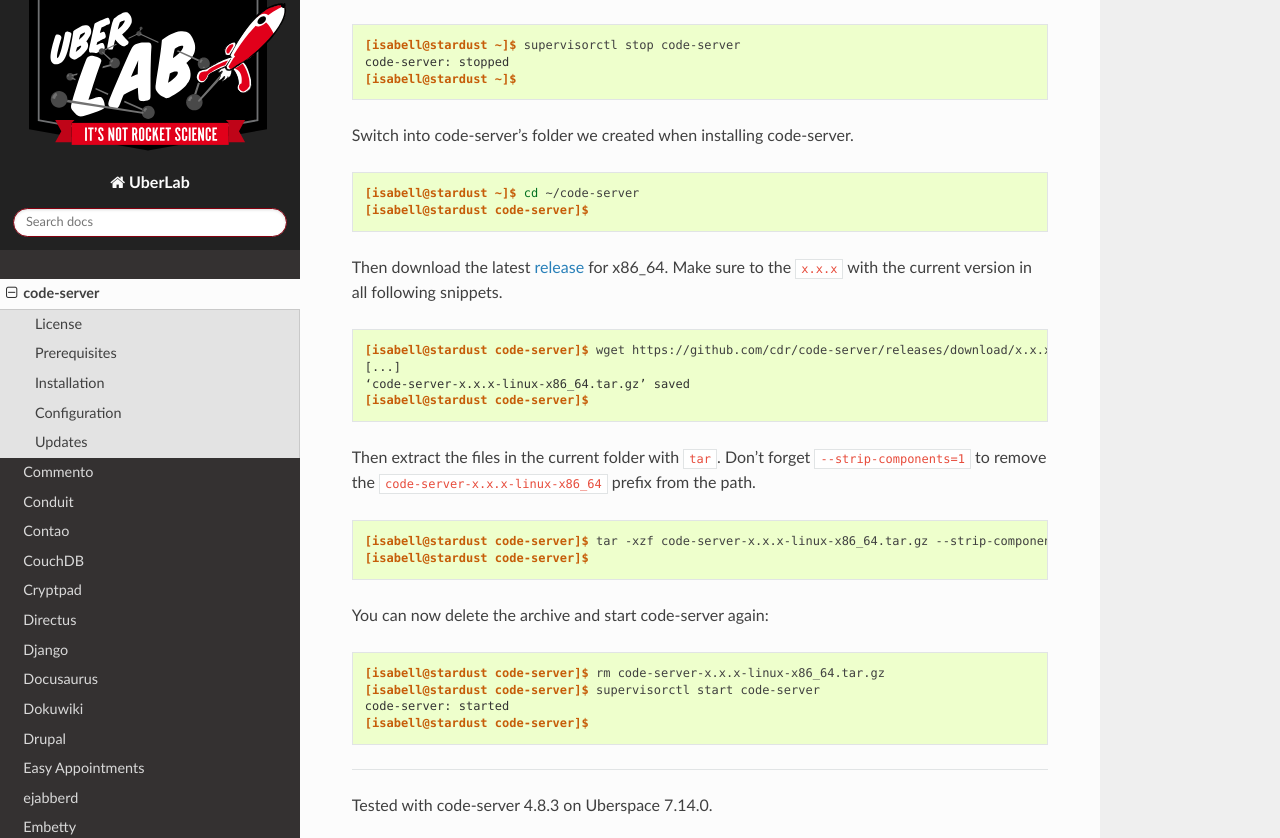
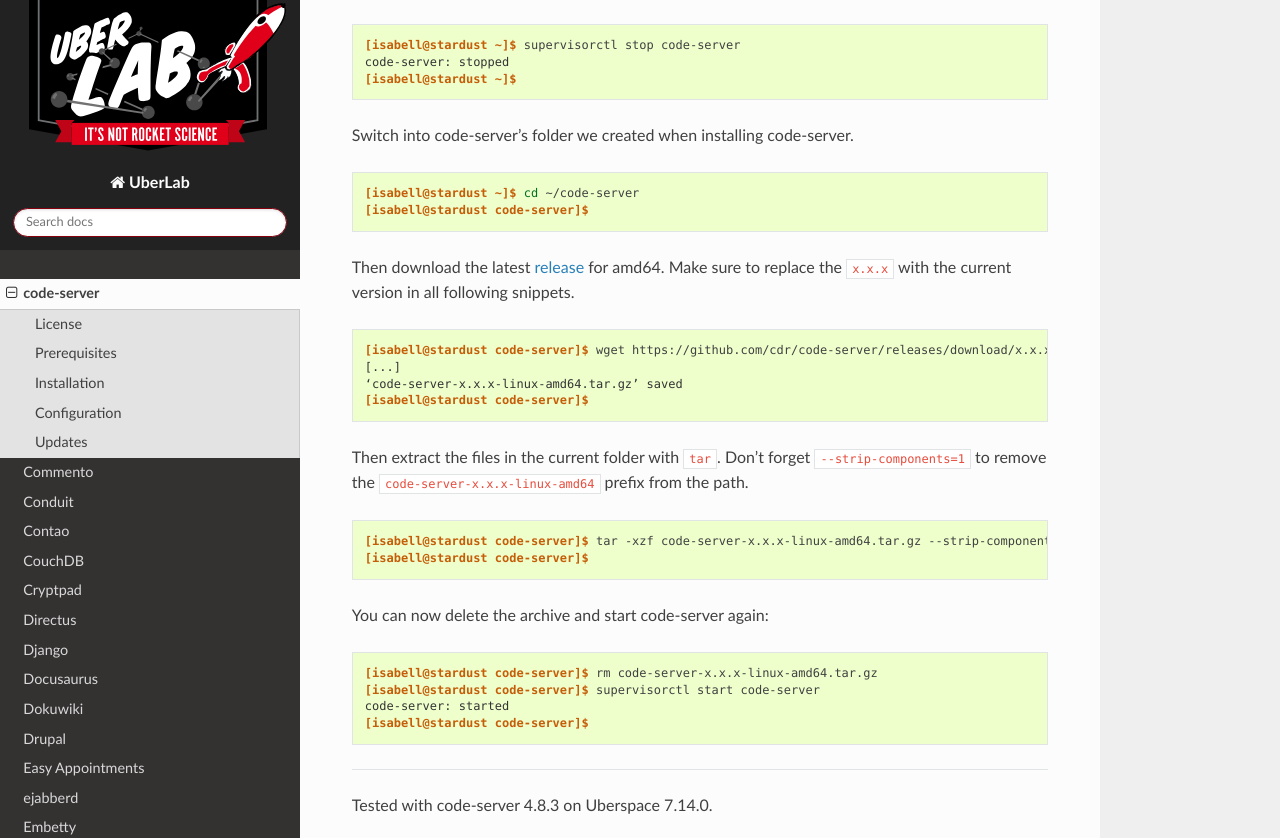
Before and after one commit to Uberspace/lab, a Sphinx documentation site: the page built from source/guide_code-server.rst, in a window 1280 px wide and 900 px high, scrolled down 3536 px, cut to the strip 0-838 px from the top of the window. Built offline with Sphinx 7.4.7 and the Read the Docs theme 2.0.0, drawn with Linux system fonts in a browser that asks for light colours; some of the changed text lies outside the part shown.

Commit message:
Update guide_code-server.rst
Forgot to actually replace x86 with amd everywhere and also fixed a typo.

```diff
--- a/source/guide_code-server.rst
+++ b/source/guide_code-server.rst
@@ -65,14 +65,14 @@
 
 .. code-block:: console
 
-  [isabell@stardust code-server]$ tar -xzf code-server-x.x.x-linux-x86_64.tar.gz --strip-components=1
+  [isabell@stardust code-server]$ tar -xzf code-server-x.x.x-linux-amd64.tar.gz --strip-components=1
   [isabell@stardust code-server]$
 
 You can now delete the archive:
 
 .. code-block:: console
 
-  [isabell@stardust code-server]$ rm code-server-x.x.x-linux-x86_64.tar.gz
+  [isabell@stardust code-server]$ rm code-server-x.x.x-linux-amd64.tar.gz
   [isabell@stardust code-server]$
 
 Configuration
@@ -133,28 +133,28 @@
   [isabell@stardust code-server]$
 
 
-Then download the latest release_ for x86_64. Make sure to the ``x.x.x`` with the current version in all following snippets.
+Then download the latest release_ for amd64. Make sure to replace the ``x.x.x`` with the current version in all following snippets.
 
 .. code-block:: console
 
-  [isabell@stardust code-server]$ wget https://github.com/cdr/code-server/releases/download/x.x.x/code-server-x.x.x-linux-x86_64.tar.gz
+  [isabell@stardust code-server]$ wget https://github.com/cdr/code-server/releases/download/x.x.x/code-server-x.x.x-linux-amd64.tar.gz
   [...]
-  ‘code-server-x.x.x-linux-x86_64.tar.gz’ saved
+  ‘code-server-x.x.x-linux-amd64.tar.gz’ saved
   [isabell@stardust code-server]$
 
 
-Then extract the files in the current folder with ``tar``. Don't forget ``--strip-components=1`` to remove the ``code-server-x.x.x-linux-x86_64`` prefix from the path.
+Then extract the files in the current folder with ``tar``. Don't forget ``--strip-components=1`` to remove the ``code-server-x.x.x-linux-amd64`` prefix from the path.
 
 .. code-block:: console
 
-  [isabell@stardust code-server]$ tar -xzf code-server-x.x.x-linux-x86_64.tar.gz --strip-components=1
+  [isabell@stardust code-server]$ tar -xzf code-server-x.x.x-linux-amd64.tar.gz --strip-components=1
   [isabell@stardust code-server]$
 
 You can now delete the archive and start code-server again:
 
 .. code-block:: console
 
-  [isabell@stardust code-server]$ rm code-server-x.x.x-linux-x86_64.tar.gz
+  [isabell@stardust code-server]$ rm code-server-x.x.x-linux-amd64.tar.gz
   [isabell@stardust code-server]$ supervisorctl start code-server
   code-server: started
   [isabell@stardust code-server]$
```
